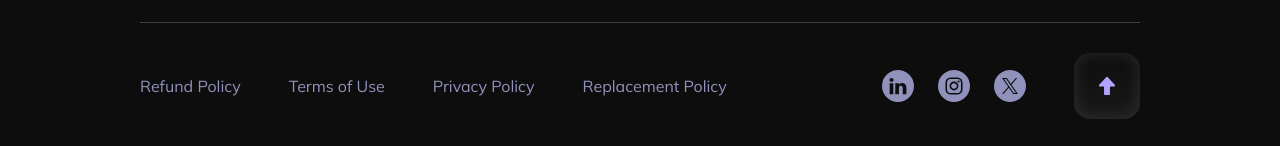
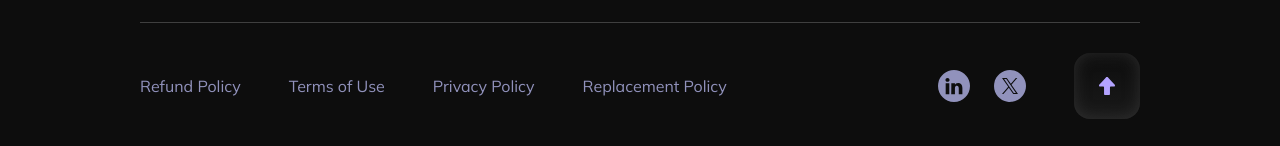
Before and after one commit to psih2131/uncap11, a Nuxt app: page /docs/privacy-policy in a window 1280 px wide. Shown: the part 2459-2605 px from the top of the page. Built offline with nearby package versions, Linux system fonts and the light colour scheme.

Commit message:
remove instagram

```diff
--- a/app/components/footer.vue
+++ b/app/components/footer.vue
@@ -120,7 +120,7 @@
               </svg>
             </a>
 
-            <a
+            <!-- <a
               href="https://www.instagram.com/uncap.11/"
               target="_blank"
               class="footer__social"
@@ -145,7 +145,7 @@
                   fill="#9192BC"
                 />
               </svg>
-            </a>
+            </a> -->
 
             <a
               href="https://x.com/UncapC2176"
@@ -214,8 +214,7 @@ function scrollToAnchor(href) {
       typeof window !== "undefined" && window.innerWidth <= MOBILE_BREAKPOINT
         ? SCROLL_ANCHOR_OFFSET_MOBILE
         : SCROLL_ANCHOR_OFFSET_DESKTOP;
-    const top =
-      el.getBoundingClientRect().top + window.scrollY - offset;
+    const top = el.getBoundingClientRect().top + window.scrollY - offset;
     window.scrollTo({ top, behavior: "smooth" });
   }
 }
```
Also changed, not shown: nuxt.config.ts (+1 -21 lines).
